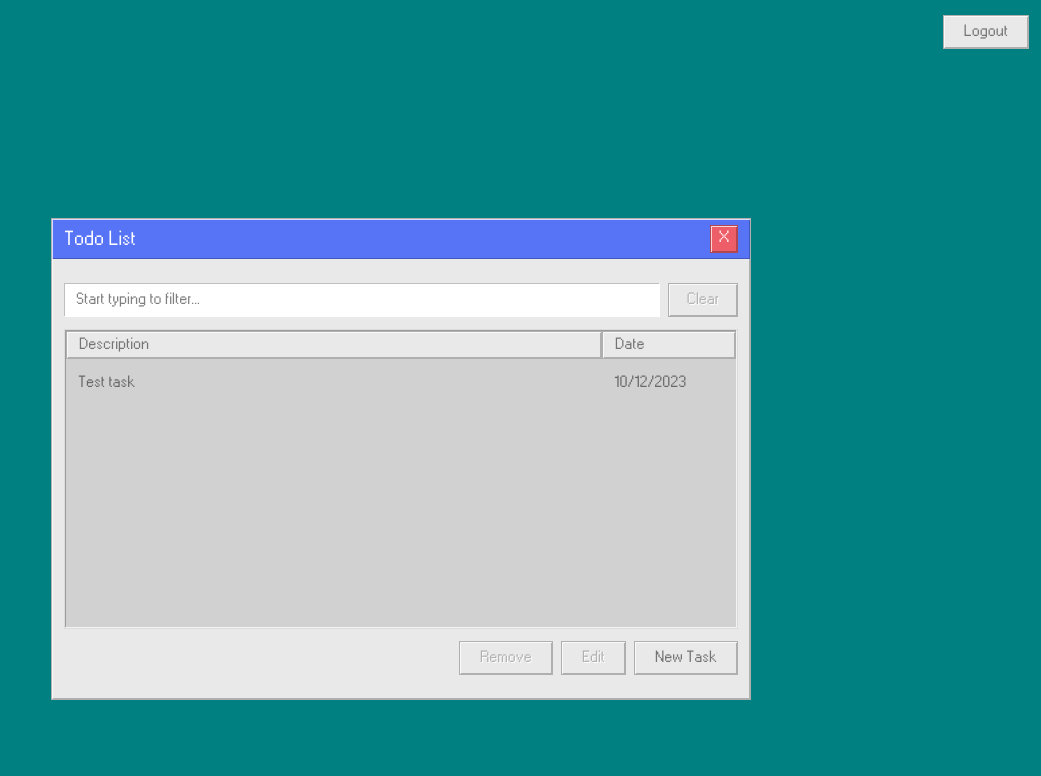
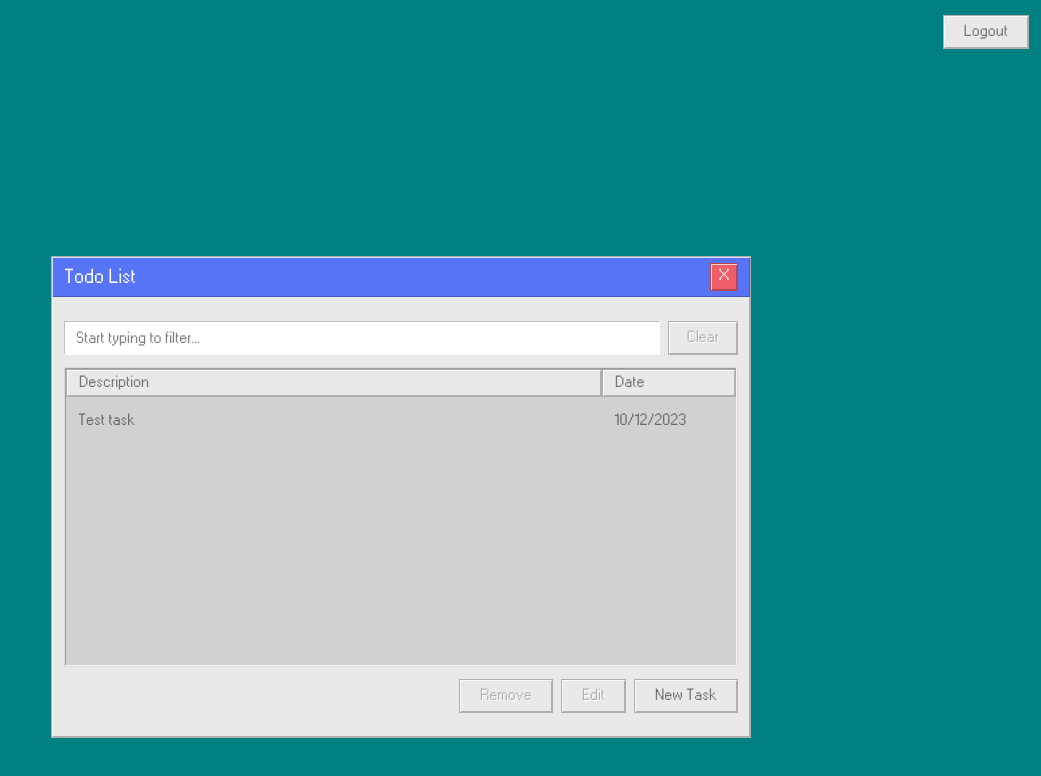
Before and after one commit to royceshayegan/next-demo, a Next.js app: page / in a window 1280 px wide. Shown: the top 776 px of the page, without its empty margins (239-1280 px from the left). Built offline with nearby package versions, Linux system fonts and the light colour scheme.

Commit message:
made top padding uniform across windows and corrected password input

```diff
--- a/app/login/page.tsx
+++ b/app/login/page.tsx
@@ -54,7 +54,7 @@ export default function Login() {
               />
               <input
                 className="my-1"
-                type="text"
+                type="password"
                 placeholder="Password"
                 onChange={(e) => setPassword(e.target.value)}
               />
--- a/app/page.tsx
+++ b/app/page.tsx
@@ -2,7 +2,7 @@ import TodoList from "@/app/components/TodoList";
 export default async function Home() {
   return (
     <>
-      <div className="flex justify-center pt-[12%] items-start mx-[4%]">
+      <div className="flex justify-center pt-24 lg:pt-48 items-start mx-[4%]">
         <div className="max-w-[700px] flex flex-col justify-center items-center h-full w-full">
           <TodoList></TodoList>
         </div>
--- a/app/register/page.tsx
+++ b/app/register/page.tsx
@@ -76,7 +76,7 @@ export default function Register() {
               />
               <input
                 className="my-1"
-                type="text"
+                type="password"
                 placeholder="Password"
                 onChange={(e) => setPassword(e.target.value)}
               />
--- a/app/styles/base.css
+++ b/app/styles/base.css
@@ -16,7 +16,7 @@ body {
   h1 {
     @apply text-xl;
   }
-  input[type="text"] {
+  input[type="text"], input[type="password"] {
     @apply w-full h-[34px] px-3 shadow-frame bg-secondary text-on-secondary;
   }
   /* input[type="text"] {
```
